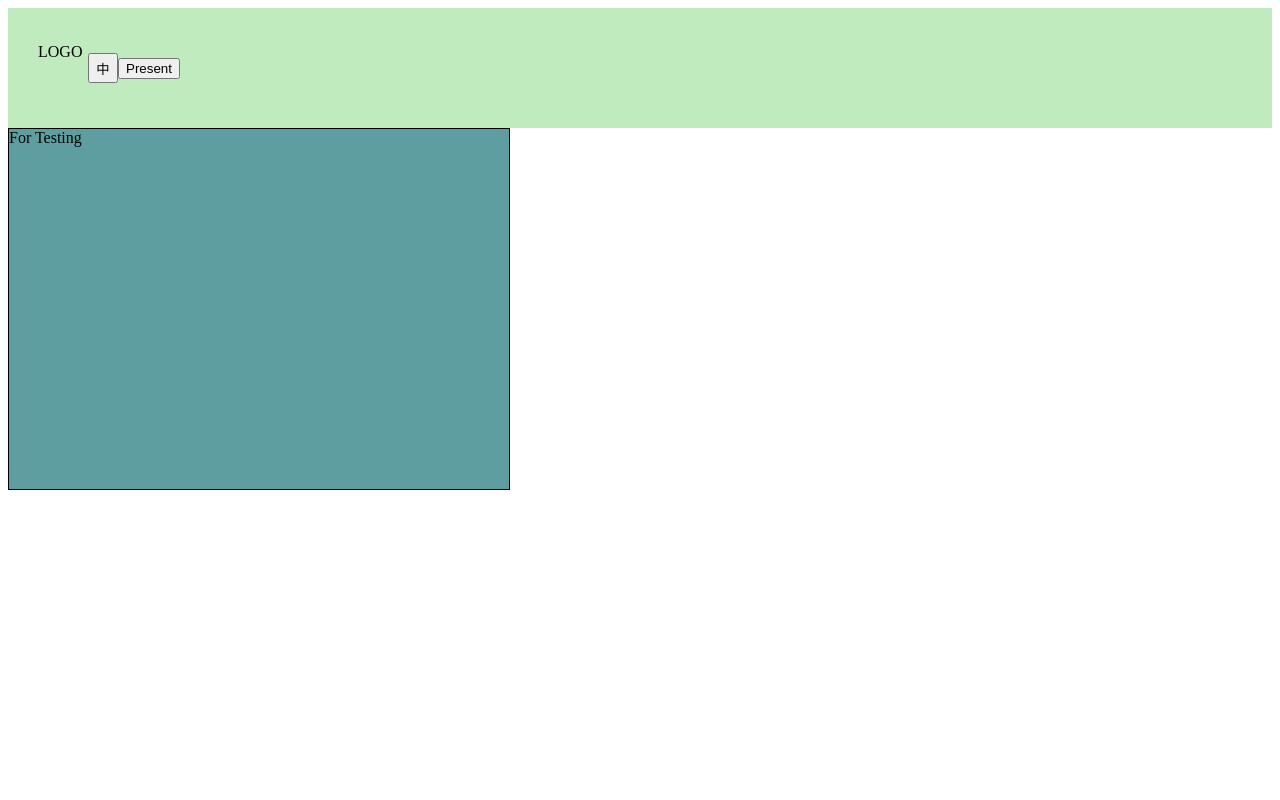
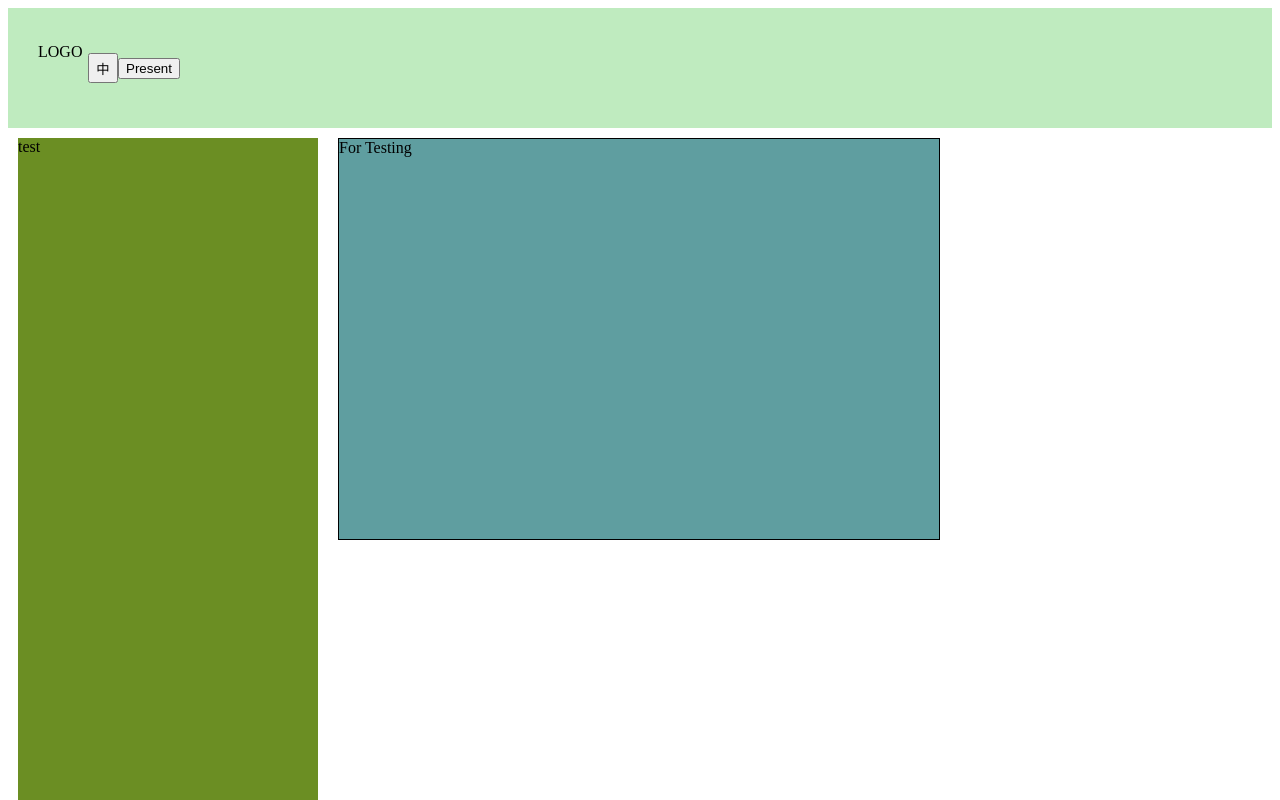
Before and after one commit to AislynYC/conversa, a React app: page / in a window 1280 px wide. Shown: the top 800 px of the page. Built offline with nearby package versions, Linux system fonts and the light colour scheme; the HTML template or start-up script is replaced by a standard one.

Commit message:
Add slide selector area

```diff
--- a/src/components/CurrentSld/style.css
+++ b/src/components/CurrentSld/style.css
@@ -4,7 +4,8 @@
   background-color: cadetblue;
 }
 #current-sld-border {
-  width: 500px;
-  height: 360px;
+  width: 600px;
+  height: 400px;
   border: 1px solid black;
+  margin: 10px;
 }
--- /dev/null
+++ b/src/components/SldSelector/SldSelector.js
@@ -0,0 +1,12 @@
+import React from "react";
+import "./style.css";
+class SldSelector extends React.Component {
+  constructor(props) {
+    super(props);
+  }
+
+  render() {
+    return <div id="sld-selector">test</div>;
+  }
+}
+export default SldSelector;
--- /dev/null
+++ b/src/components/SldSelector/style.css
@@ -0,0 +1,6 @@
+#sld-selector {
+  width: 300px;
+  height: 100vh;
+  background-color: olivedrab;
+  margin: 10px;
+}
--- a/src/pages/index.js
+++ b/src/pages/index.js
@@ -6,6 +6,8 @@ import en from "../i18n/en.js";
 import zh from "../i18n/zh.js";
 import Header from "../components/Header/Header.js";
 import CurrentSld from "../components/CurrentSld/CurrentSld.js";
+import SldSelector from "../components/SldSelector/SldSelector.js";
+import "./style.css";
 
 const Root = () => {
   const [locale, setLocale] = useState(navigator.language);
@@ -19,7 +21,10 @@ const Root = () => {
   return (
     <IntlProvider locale={locale} key={locale} defaultLocale="en" messages={messages}>
       <Header locale={locale} setLocale={setLocale} />
-      <CurrentSld />
+      <div className="container">
+        <SldSelector />
+        <CurrentSld />
+      </div>
     </IntlProvider>
   );
 };
--- /dev/null
+++ b/src/pages/style.css
@@ -0,0 +1,4 @@
+.container {
+  display: flex;
+  width: 100%;
+}
```
